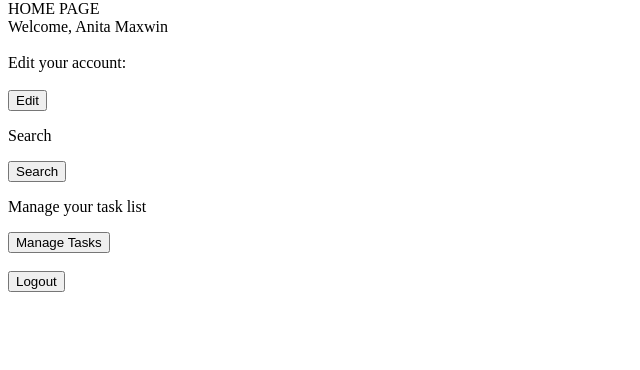
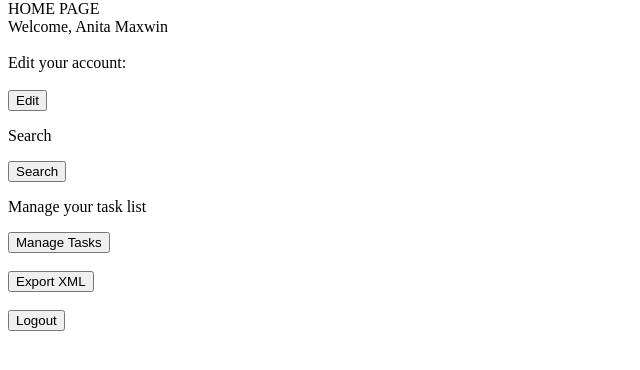
Before and after one commit to Gkarios/web-technologies, a PHP site: page /home.php in a window 1280 px wide. Shown: the part 26-396 px from the top of the page, without its empty margins (0-640 px from the left). Run offline with PHP 8.4, Linux system fonts and the light colour scheme; a user stored in the database is signed in.

Commit message:
export button smh

```diff
--- a/home.php
+++ b/home.php
@@ -61,6 +61,10 @@ if (!isset($_SESSION["username"])) {
         <form action="tasks.php" method="POST">
             <button type="submit">Manage Tasks</button>
         </form>
+    <br>
+        <form action="export.php" method="POST">
+            <button type="submit">Export XML</button>
+        </form>
 </html>
 
 
```
